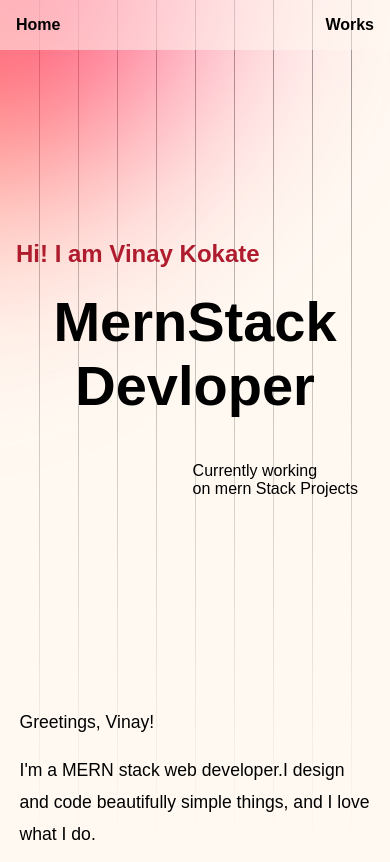
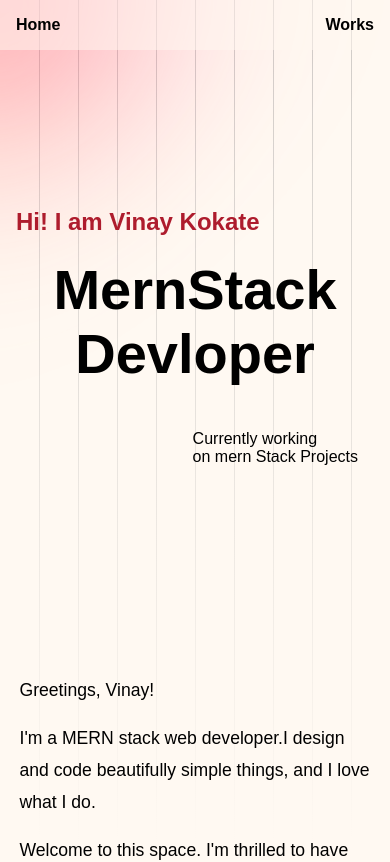
Before and after one commit to VinayKokate22/Portfolio, a React (Create React App) app: page / in a window 390 px wide. Shown: the top 862 px of the page. Built offline with nearby package versions, Linux system fonts and the light colour scheme; a web font is replaced by a local one; what react-locomotive-scroll would draw is missing.

Commit message:
responsive

```diff
--- a/src/App.css
+++ b/src/App.css
@@ -80,3 +80,28 @@
 .line:nth-child(9) {
   left: 90%;
 }
+@media screen and (max-width: 580px) {
+  .cursor {
+    width: 15rem;
+    height: 10rem;
+    pointer-events: none;
+
+    /* left: 50%;
+    top: 50%; */
+    /* z-index: 1; */
+    translate: -50% -50%;
+
+    background: linear-gradient(to left, rgb(255, 0, 123), rgb(255, 125, 64));
+    animation: rotate 10s infinite;
+    filter: blur(110px);
+  }
+  .line {
+    height: 100vh;
+    width: 0.9px;
+    /* background: linear-gradient(to bottom, #4c4c4c91, #ffffff); */
+    background: linear-gradient(to bottom, #8d8d8d6b, transparent);
+    position: absolute;
+    top: 0;
+    z-index: -111;
+  }
+}
--- a/src/components/style.css
+++ b/src/components/style.css
@@ -323,7 +323,7 @@
   }
   .herosection {
     width: 100%;
-    padding-top: 15rem;
+    padding-top: 13rem;
   }
   .herosection p {
     color: rgb(174, 28, 45);
--- a/src/components/style.scss
+++ b/src/components/style.scss
@@ -376,7 +376,7 @@
   }
   .herosection {
     width: 100%;
-    padding-top: 15rem;
+    padding-top: 13rem;
 
     p {
       color: rgb(174, 28, 45);
```
